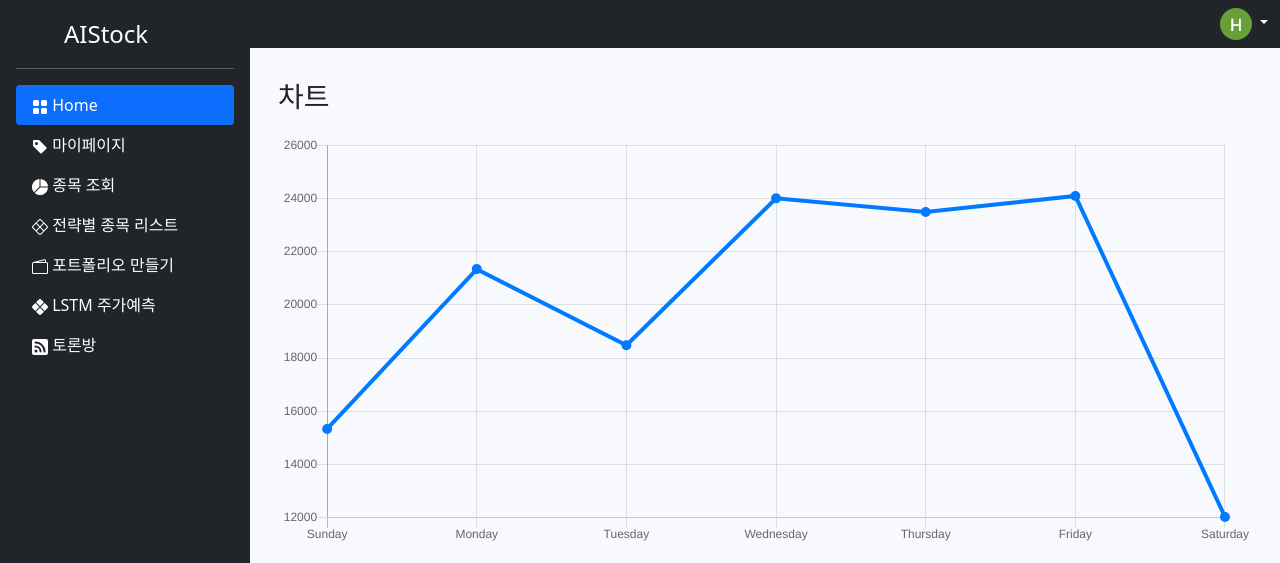
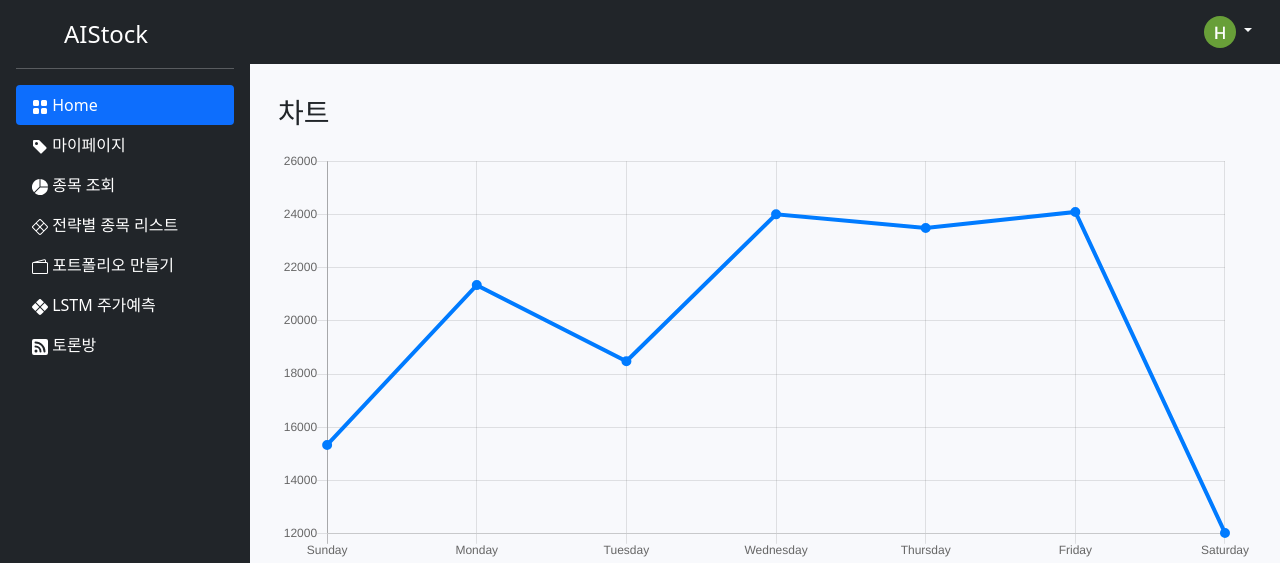
Before and after one commit to AI-stock-team-project/aistock-main-web, a Django app: page / in a window 1280 px wide. Shown: the top 563 px of the page. Run offline with Django 3.2, Linux system fonts and the light colour scheme; the visitor is signed in with stand-in values (Sample User, id 1).

Commit message:
레이아웃 개선

```diff
--- a/templates/layouts/default.html
+++ b/templates/layouts/default.html
@@ -109,7 +109,7 @@
         </div>
       </div><!-- //.sidebar-wrap -->
       <div id="content-wrapper" class="d-flex flex-column">
-        <nav class="navbar navbar-dark bg-dark">
+        <nav class="navbar navbar-dark bg-dark p-3">
           <div class="container flex-row-reverse">
             {% if user.is_authenticated %}
             <div class="dropdown text-end">
```
